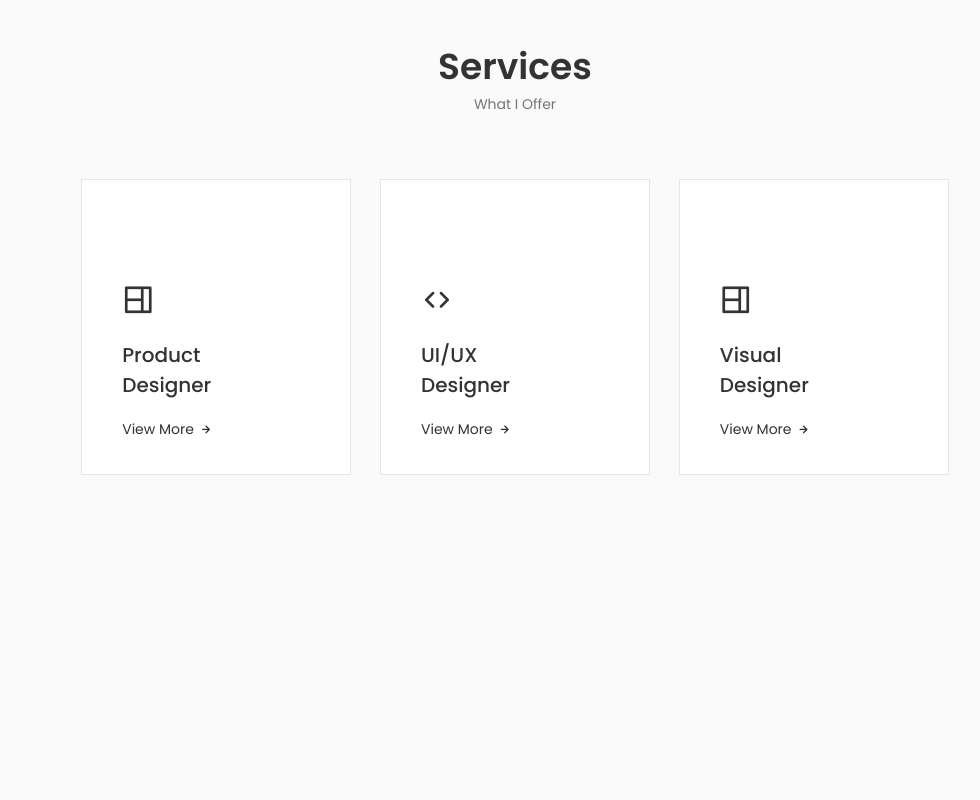
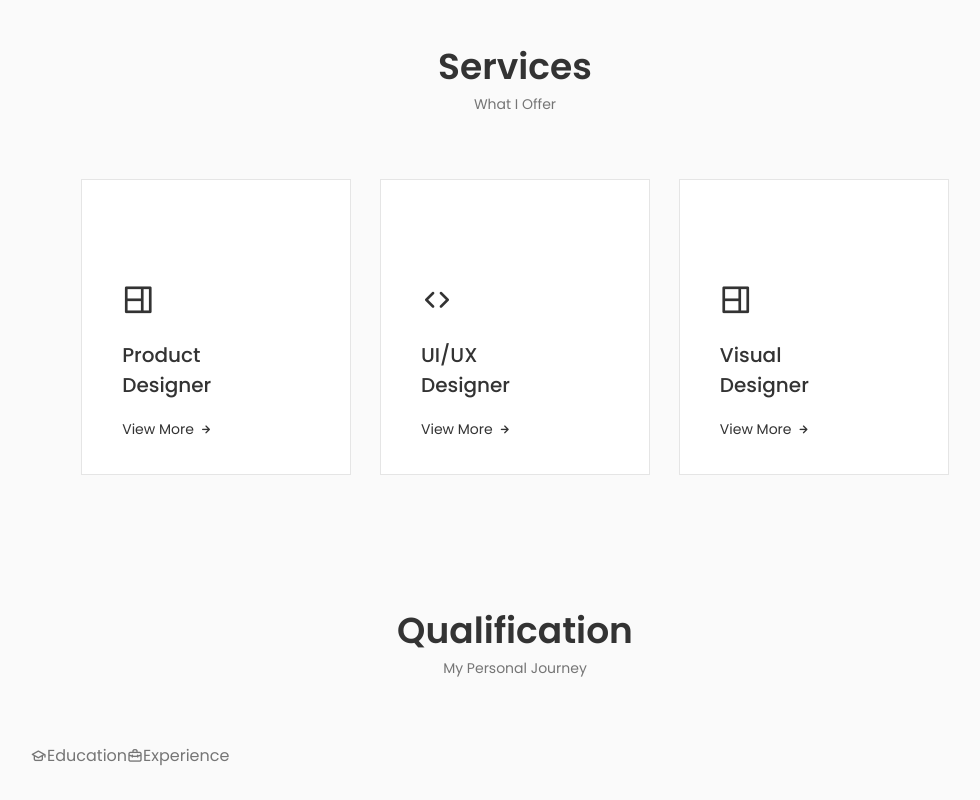
Before and after one commit to Mithra-py/react-workshop, a React (Create React App) app in the folder portfolio-website/: page / in a window 1280 px wide. Shown: the part 1640-2440 px from the top of the page, without its empty margins (125-1105 px from the left). Before the commit the page ends 2147 px from the top, so only its background shows below. Built offline with nearby package versions, Linux system fonts and the light colour scheme.

Commit message:
qualification start

```diff
--- a/portfolio-website/src/App.js
+++ b/portfolio-website/src/App.js
@@ -3,6 +3,7 @@
 import About from './components/about/About';
 import Header from './components/header/Header';
 import Home from './components/home/Home';
+import Qualification from './components/qualification/Qualification';
 import Services from './components/services/Services';
 import Skills from './components/skills/Skills';
 
@@ -16,6 +17,7 @@
       <About/>
       <Skills/>
       <Services/>
+      <Qualification/>
      </main>
     </>
   );
--- /dev/null
+++ b/portfolio-website/src/components/qualification/Qualification.jsx
@@ -0,0 +1,27 @@
+import React from 'react'
+import "./qualification.css"
+
+const Qualification = () => {
+  return (
+    <section className="qualification section">
+        <h2 className="section__title">Qualification</h2>
+        <span className="section__subtitle">My Personal Journey</span>
+
+<div className="qualification__container container">
+    <div className="qualification__tabs">
+        <div className="qualification__button button--flex">
+            <i className="uil uil-graduation-cap qualification__icon"></i>Education
+        </div>
+
+        <div className="qualification__button button--flex">
+            <i className="uil uil-briefcase-alt qualification__icon"></i>Experience
+        </div>
+    </div>
+</div>
+
+
+    </section>
+  )
+}
+
+export default Qualification
```
Also changed, not shown: portfolio-website/src/components/qualification/qualification.css (added).
